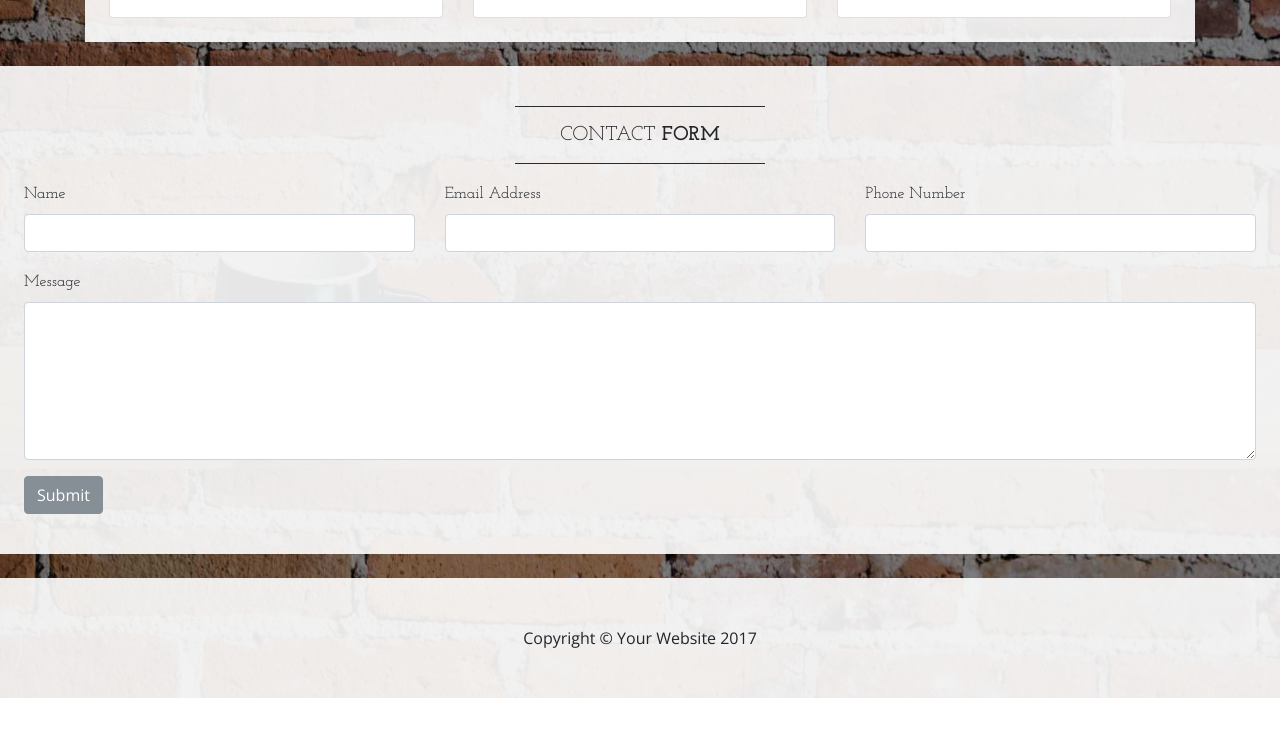
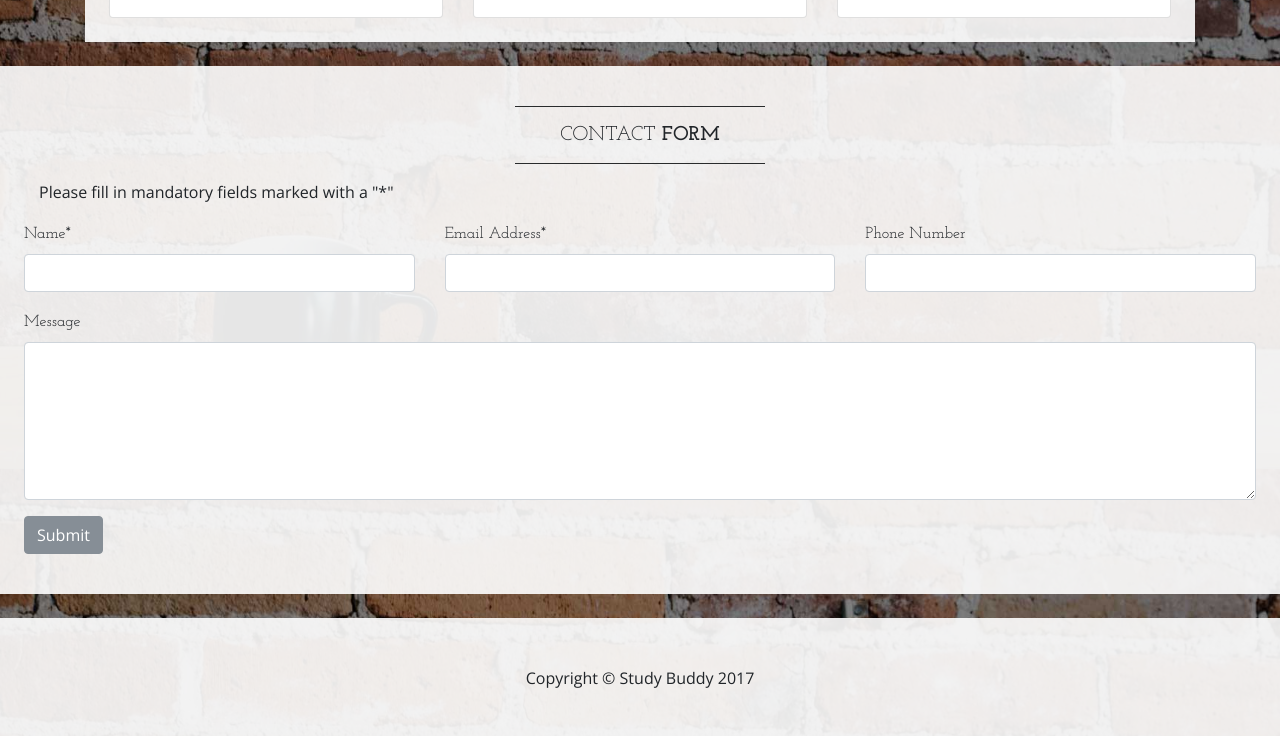
Before and after one commit to casa-carmen/new-study-buddy, a website: page about.html in a window 1280 px wide. Shown: the part 1131-1867 px from the top of the page. Before the commit the page ends 1829 px from the top, so only its background shows below. Drawn offline with nearby package versions, Linux system fonts and the light colour scheme.

Commit message:
changed a title i think
yep

```diff
--- a/about.html
+++ b/about.html
@@ -125,14 +125,18 @@
           <strong>Form</strong>
         </h2>
         <hr class="divider">
+        <div class="col-lg-6">
+            <p>Please fill in mandatory fields marked with a "*"</p>
+
+          </div>
         <form>
           <div class="row">
             <div class="form-group col-lg-4">
-              <label class="text-heading">Name</label>
+              <label class="text-heading">Name*</label>
               <input type="text" class="form-control">
             </div>
             <div class="form-group col-lg-4">
-              <label class="text-heading">Email Address</label>
+              <label class="text-heading">Email Address*</label>
               <input type="email" class="form-control">
             </div>
             <div class="form-group col-lg-4">
@@ -154,7 +158,7 @@
 
     <footer class="bg-faded text-center py-5">
       <div class="container">
-        <p class="m-0">Copyright &copy; Your Website 2017</p>
+        <p class="m-0">Copyright &copy; Study Buddy 2017</p>
       </div>
     </footer>
 
```
Also changed, not shown: blog.html (+1 -1 lines), contact.html (+1 -1 lines), index.html (+3 -1 lines).
